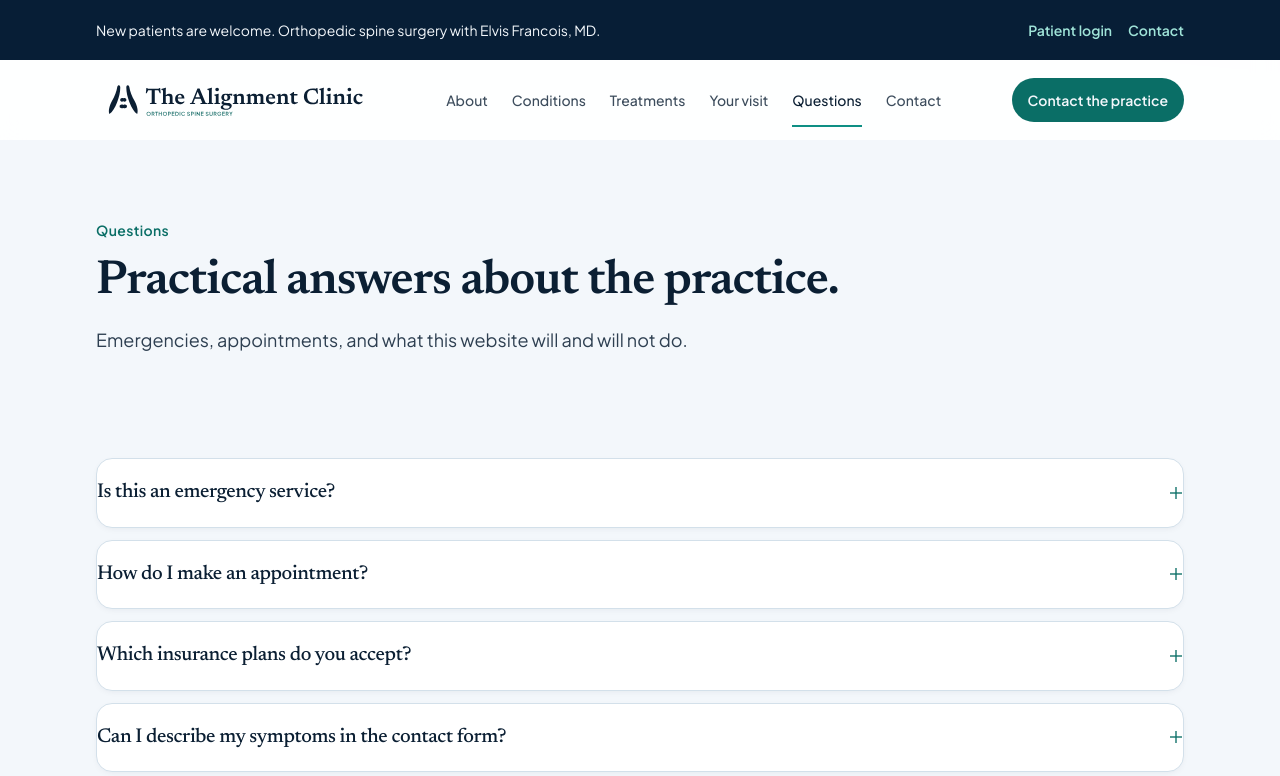
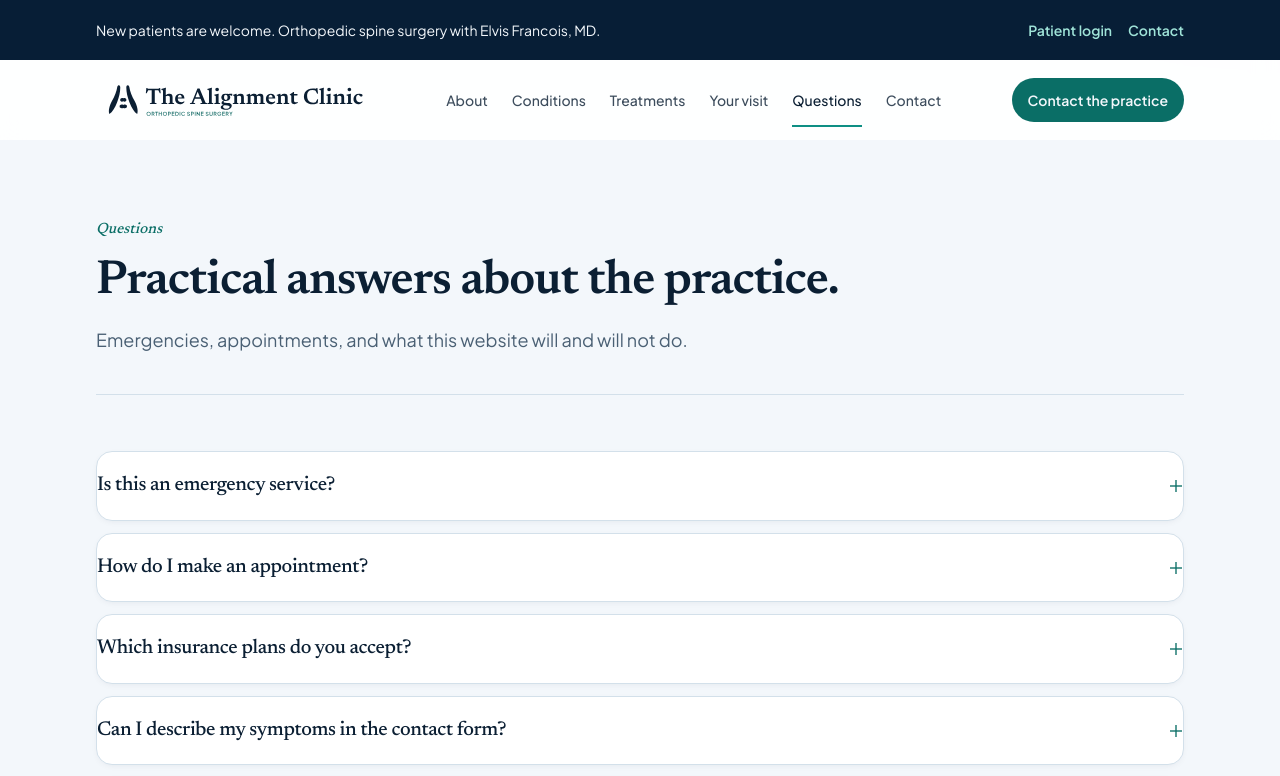
Before and after one commit to AntimatterIDE/elvis-practice, a Next.js app: page /questions in a window 1280 px wide. Shown: the top 776 px of the page. Built offline with nearby package versions, Linux system fonts and the light colour scheme.

Commit message:
antimatter: checkpoint ch_muwznnt9_1

```diff
--- a/components/site/page-intro.tsx
+++ b/components/site/page-intro.tsx
@@ -8,12 +8,12 @@ export function PageIntro({
   lede: string;
 }) {
   return (
-    <header className="pb-12">
-      <p className="text-sm font-semibold tracking-wide text-oxide-deep">{kicker}</p>
-      <h1 className="mt-4 max-w-4xl font-display text-4xl font-semibold leading-[1.1] tracking-tight text-ink md:text-5xl">
+    <header className="border-b border-line pb-10">
+      <p className="kicker text-oxide-deep">{kicker}</p>
+      <h1 className="mt-4 max-w-3xl font-display text-4xl font-semibold leading-[1.1] tracking-tight text-ink md:text-5xl">
         {title}
       </h1>
-      <p className="mt-4 max-w-3xl text-lg leading-relaxed text-ink/85">{lede}</p>
+      <p className="mt-4 max-w-2xl text-lg leading-relaxed text-muted">{lede}</p>
     </header>
   );
 }
```
